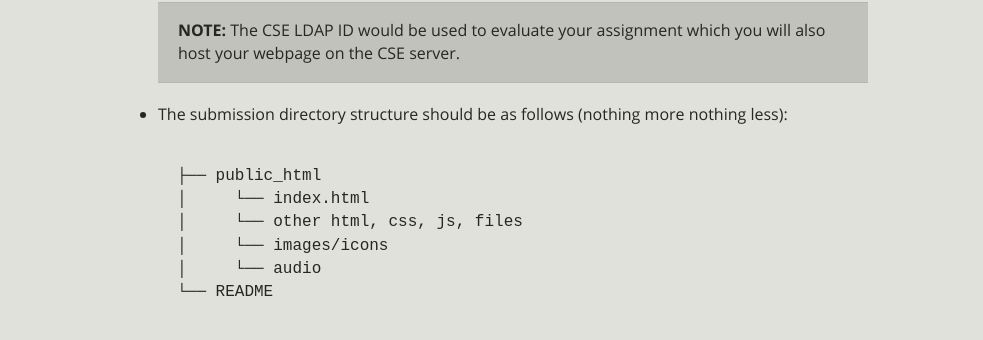
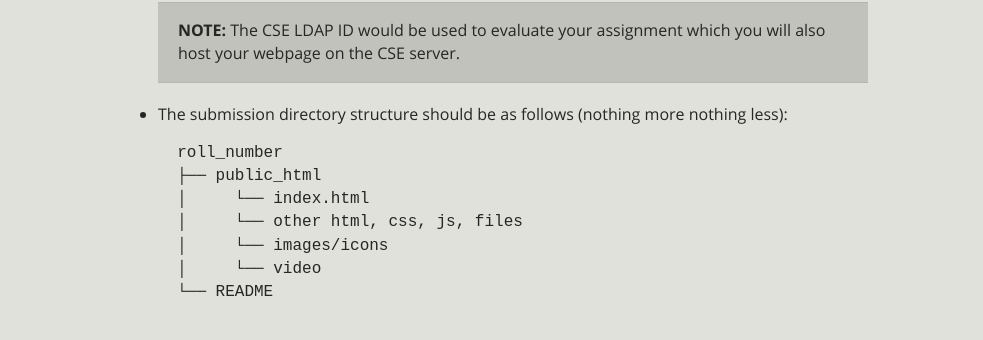
Before and after one commit to cs699-iitb/CS699-Autumn-2021, a plain HTML site: page docs/CS699_Lab-1.html in a window 1280 px wide. Shown: the part 2905-3245 px from the top of the page, without its empty margins (297-1280 px from the left). Drawn offline with nearby package versions, Linux system fonts and the light colour scheme; some packages are replaced by stand-ins of ours.

Commit message:
updated lab1 doc for folder structure

```diff
--- a/docs/CS699_Lab-1.html
+++ b/docs/CS699_Lab-1.html
@@ -273,12 +273,12 @@ also host your webpage on the CSE server.</p>
 <li>
 <p>The submission directory structure should be as follows (nothing more nothing less):</p>
 <pre>
-  <roll_number>
+  roll_number
   ├── public_html
   │	└── index.html
   │	└── other html, css, js, files
   │	└── images/icons
-  │	└── audio
+  │	└── video
   └── README
   </pre>
 </li>
```
